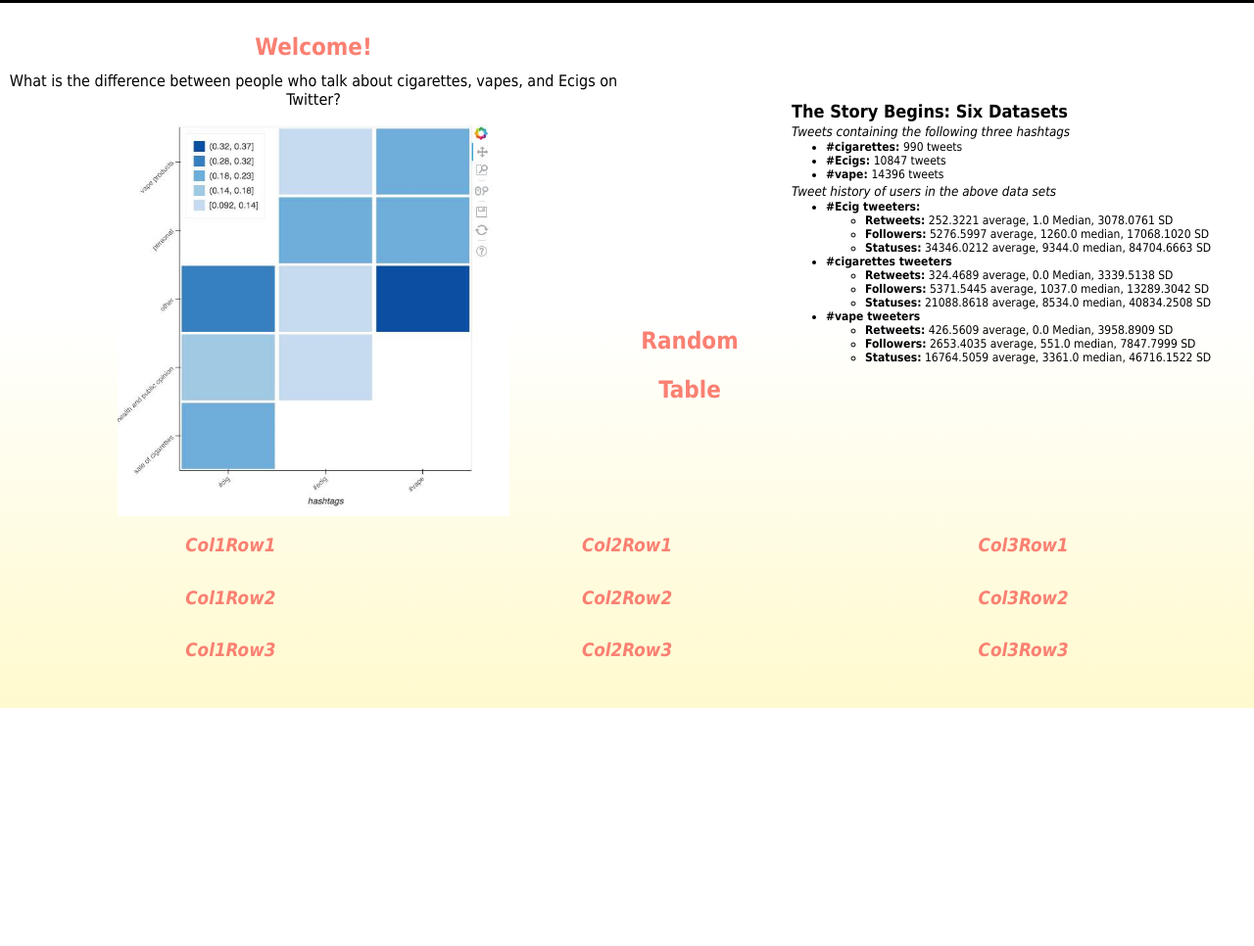
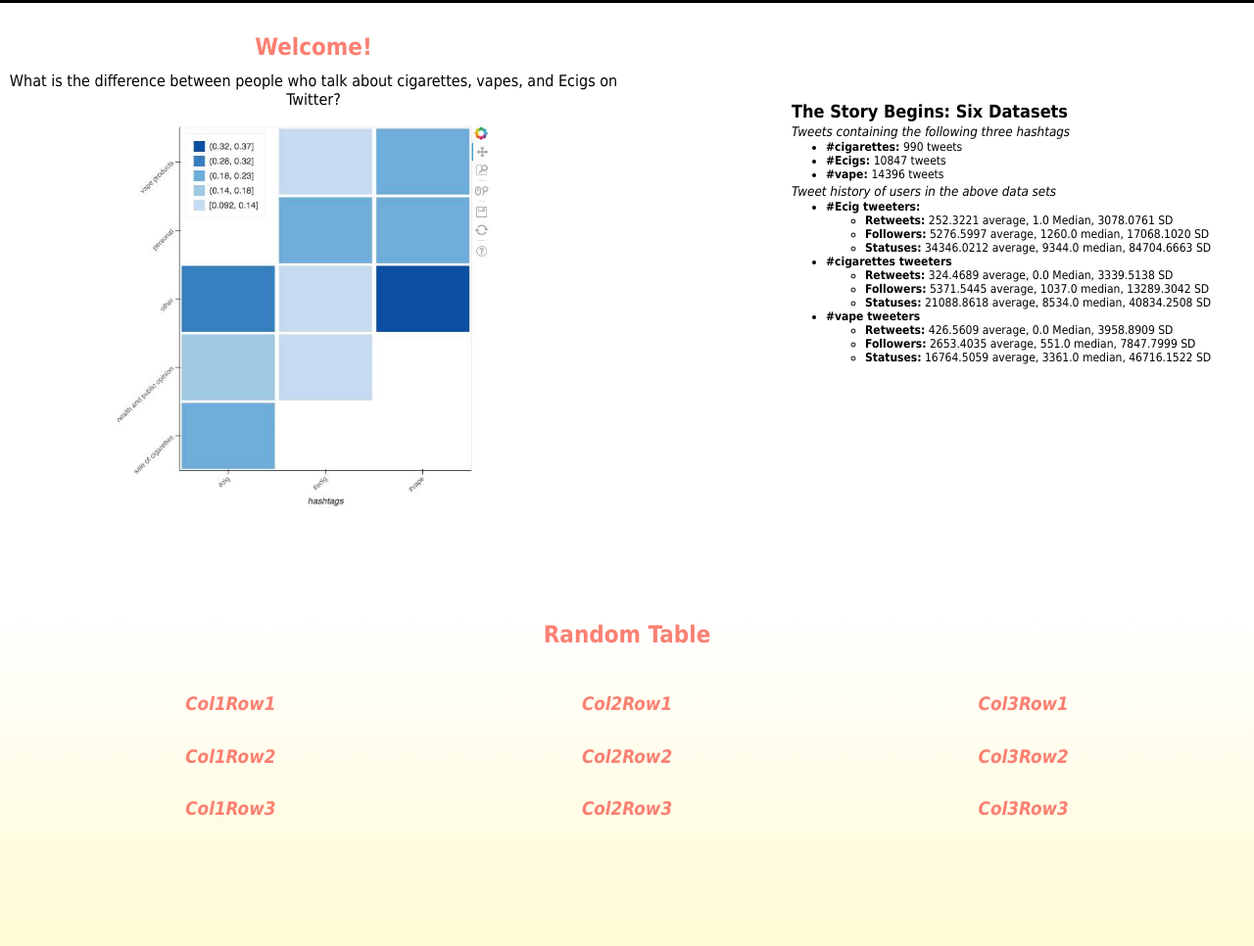
Before and after one commit to SaturdayMornings/hashtagvape.github.io, a plain HTML site: page index.html in a window 1280 px wide. Shown: the part 380-1346 px from the top of the page at 98% size. Before the commit the page ends 1103 px from the top, so only its background shows below. Drawn offline with Linux system fonts and the light colour scheme.

Commit message:
Making the page pwettier

```diff
--- a/indexStyle.css
+++ b/indexStyle.css
@@ -115,7 +115,7 @@ header li{
  *				Table section, div 2		   *
  **********************************************/
 .table{
-	margin-top: -300px;
+	margin-top: 0px;
 	text-align: center;
 	height: 400px;
 	background: white;
```
